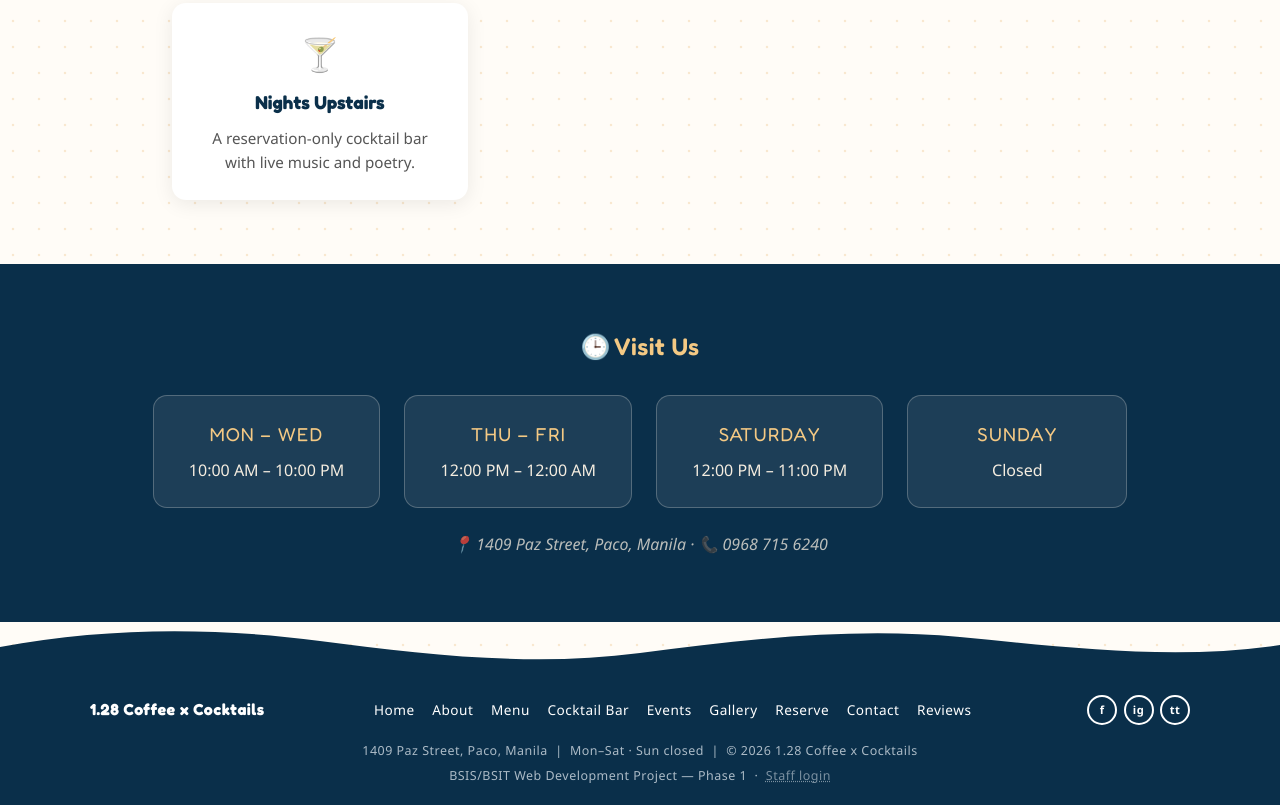
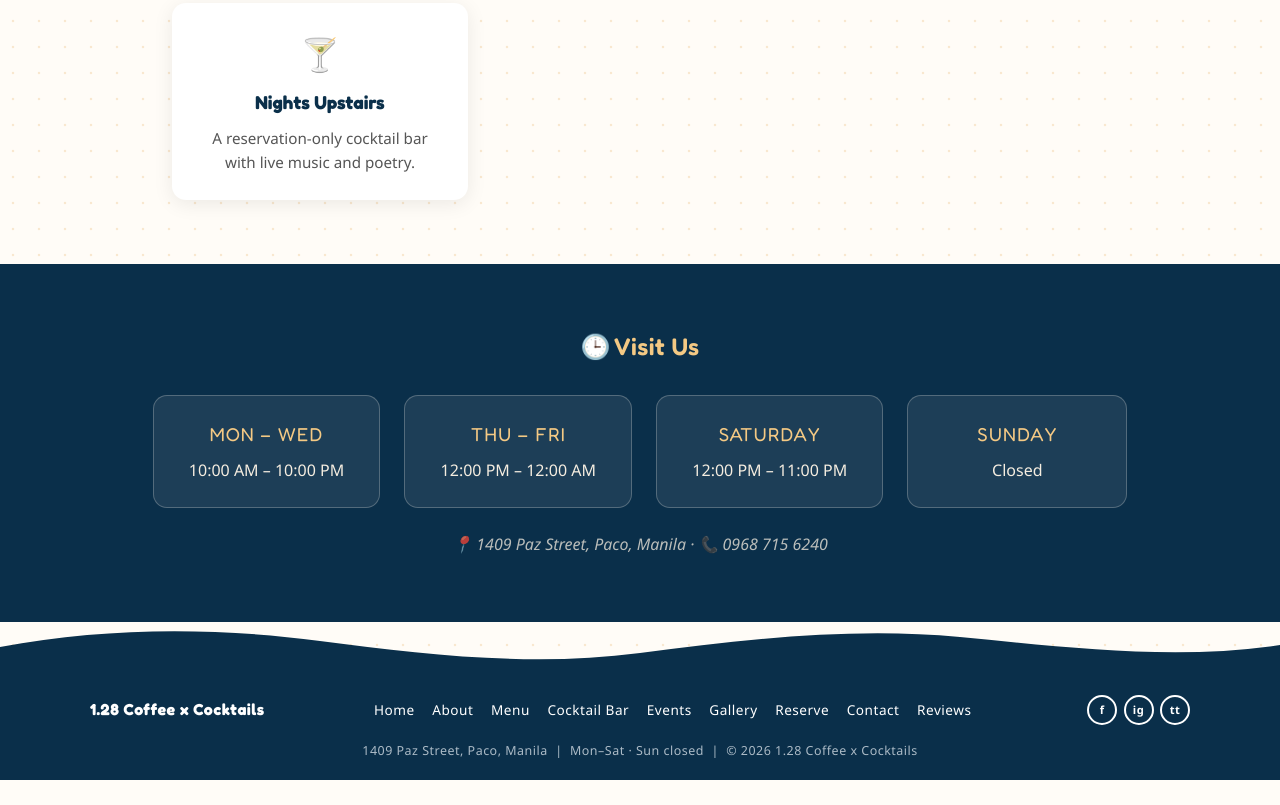
Before and after one commit to EmieAnnPrecioso/1.28-CoffexCocktails, a website: page public/about.html in a window 1280 px wide. Shown: the part 2254-3059 px from the top of the page. After the commit the page ends 3034 px from the top, so only its background shows below. Drawn offline with Linux system fonts and the light colour scheme.

Commit message:
Update pages

```diff
--- a/public/about.html
+++ b/public/about.html
@@ -140,7 +140,6 @@
       </div>
     </div>
     <p class="footer-bottom">1409 Paz Street, Paco, Manila &nbsp;|&nbsp; Mon&ndash;Sat &middot; Sun closed &nbsp;|&nbsp; &copy; 2026 1.28 Coffee x Cocktails</p>
-    <p class="footer-bottom">BSIS/BSIT Web Development Project &mdash; Phase 1 &nbsp;&middot;&nbsp; <a class="staff-link" href="admin.html">Staff login</a></p>
   </footer>
 
   <script src="js/script.js"></script>
```
Also changed, not shown: public/admin.html (+0 -1 lines), public/cocktail-bar.html (+0 -1 lines), public/feedback.html (+0 -1 lines), public/gallery.html (+0 -1 lines), public/index.html (+0 -1 lines), public/menu.html (+0 -1 lines), public/reservation.html (+0 -1 lines).
